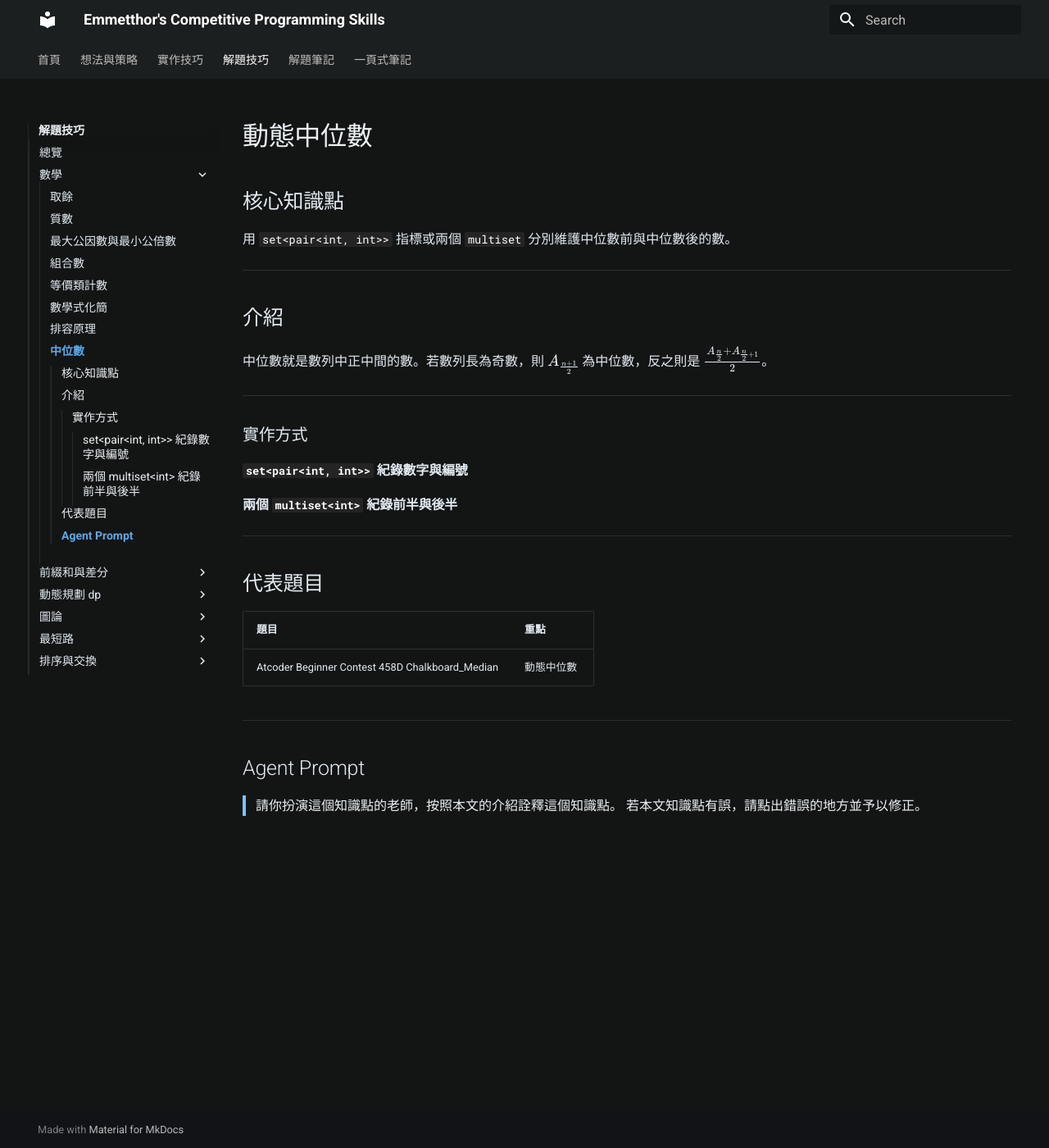
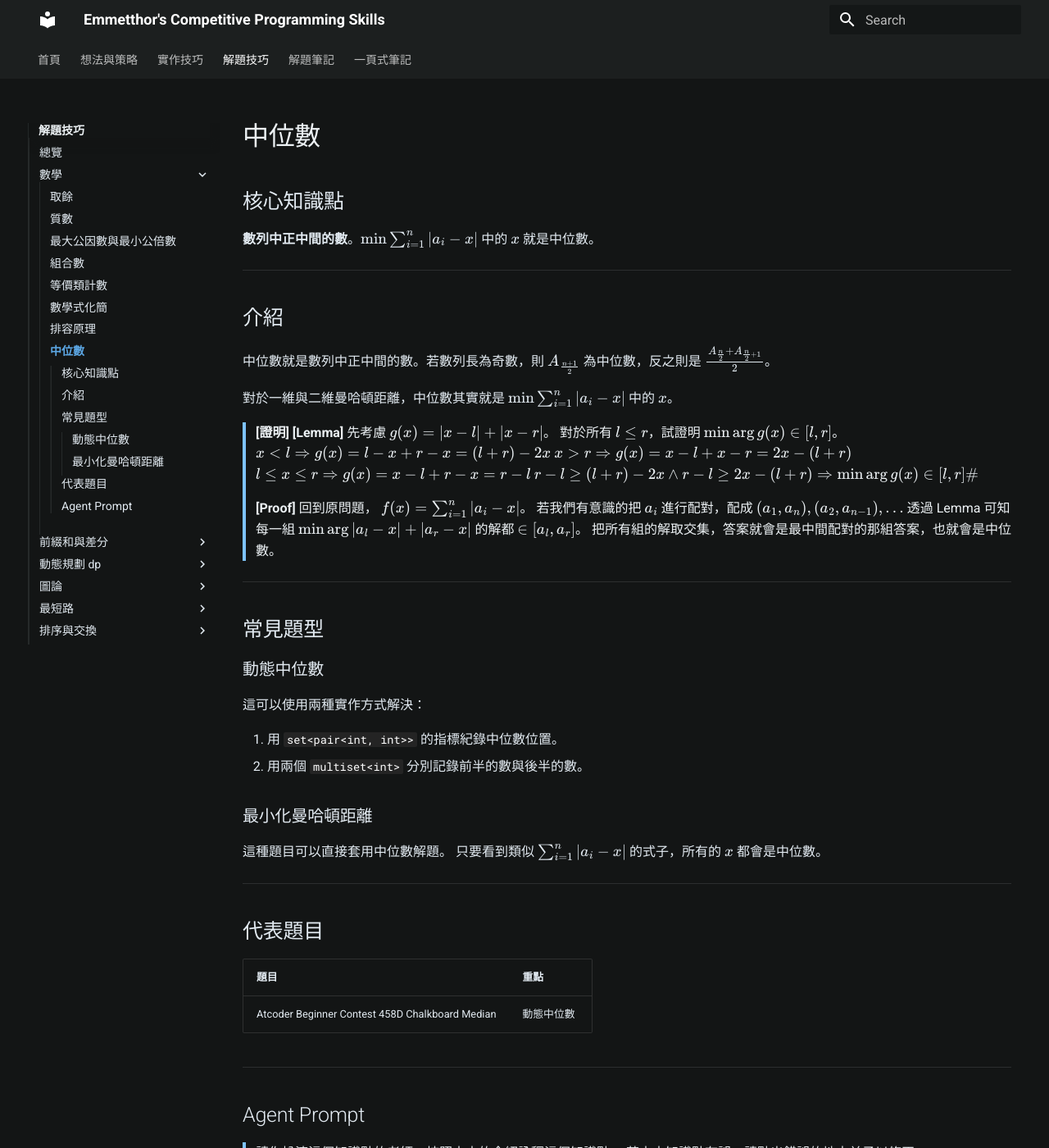
Before and after one commit to emmetthor/Coding_Practice, an MkDocs documentation site: the page built from docs/techniques/math/median.md, in a window 1280 px wide and 1400 px high. Shown: the whole window at 82% size. Built offline with MkDocs 1.6.1 and Material for MkDocs 9.7.7, drawn with Linux system fonts in a browser that asks for light colours; old or Windows-style settings are respelled for this version of MkDocs.

Commit message:
加入中位數應用
closes #9

```diff
--- a/docs/techniques/math/median.md
+++ b/docs/techniques/math/median.md
@@ -1,8 +1,8 @@
-# 動態中位數
+# 中位數
 
 ## 核心知識點
 
-用 `set<pair<int, int>>` 指標或兩個 `multiset` 分別維護中位數前與中位數後的數。
+**數列中正中間的數**。$\min \sum_{i=1}^{n} | a_i - x |$ 中的 $x$ 就是中位數。
 
 ---
 
@@ -10,13 +10,36 @@
 
 中位數就是數列中正中間的數。若數列長為奇數，則 $A_{\frac{n + 1}{2}}$ 為中位數，反之則是 $\frac{A_{\frac{n}{2}} + A_{\frac{n}{2} + 1}}{2}$。
 
+對於一維與二維曼哈頓距離，中位數其實就是 $\min \sum_{i=1}^{n} | a_i - x |$ 中的 $x$。
+
+> **[證明]**
+> **[Lemma]** 先考慮 $g(x) = |x - l| + |x - r|$。
+> 對於所有 $l \le r$，試證明 $\min \arg g(x) \in [l, r]$。
+> $x < l \Rightarrow g(x) = l - x + r - x = (l + r) - 2x$
+> $x > r \Rightarrow g(x) = x - l + x - r = 2x - (l + r)$
+> $l \le x \le r \Rightarrow g(x) = x - l + r - x = r - l$
+> $r - l \ge (l + r) - 2x \wedge r - l \ge 2x - (l + r) \Rightarrow \min \arg g(x) \in [l, r] \#$
+>
+> **[Proof]** 回到原問題， $f(x) = \sum_{i=1}^{n} | a_i - x |$。
+> 若我們有意識的把 $a_i$ 進行配對，配成 $(a_1, a_n), (a_2, a_{n-1}), \ldots$
+> 透過 Lemma 可知每一組 $\min \arg |a_l - x| + |a_r - x|$ 的解都 $\in [a_l, a_r]$。
+> 把所有組的解取交集，答案就會是最中間配對的那組答案，也就會是中位數。
+
 ---
 
-### 實作方式
+## 常見題型
 
-#### `set<pair<int, int>>` 紀錄數字與編號
+### 動態中位數
 
-#### 兩個 `multiset<int>` 紀錄前半與後半
+這可以使用兩種實作方式解決：
+
+1. 用 `set<pair<int, int>>` 的指標紀錄中位數位置。
+2. 用兩個 `multiset<int>` 分別記錄前半的數與後半的數。
+
+### 最小化曼哈頓距離
+
+這種題目可以直接套用中位數解題。
+只要看到類似 $\sum_{i=1}^{n} |a_i - x|$ 的式子，所有的 $x$ 都會是中位數。
 
 ---
 
@@ -24,7 +47,7 @@
 
 | 題目 | 重點 |
 | --- | --- |
-| Atcoder Beginner Contest 458D Chalkboard_Median | 動態中位數 |
+| Atcoder Beginner Contest 458D Chalkboard Median | 動態中位數 |
 
 ---
 
```
